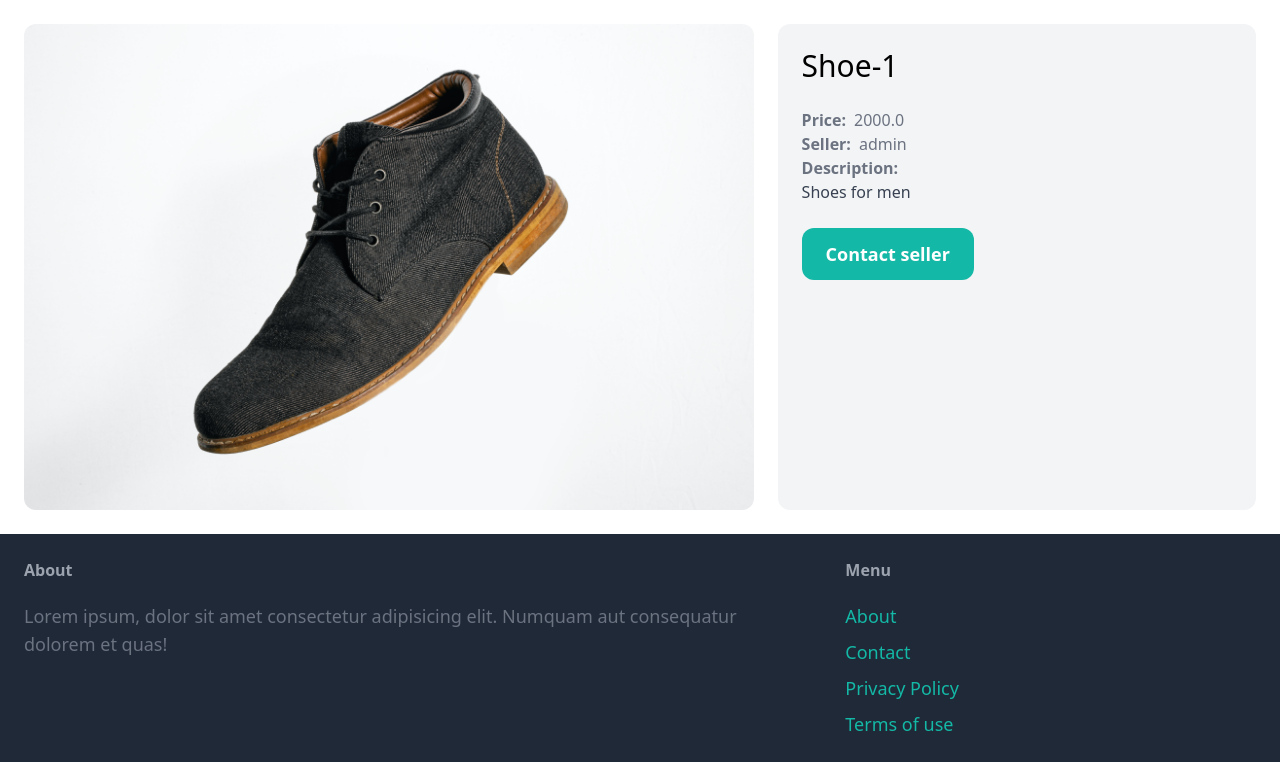
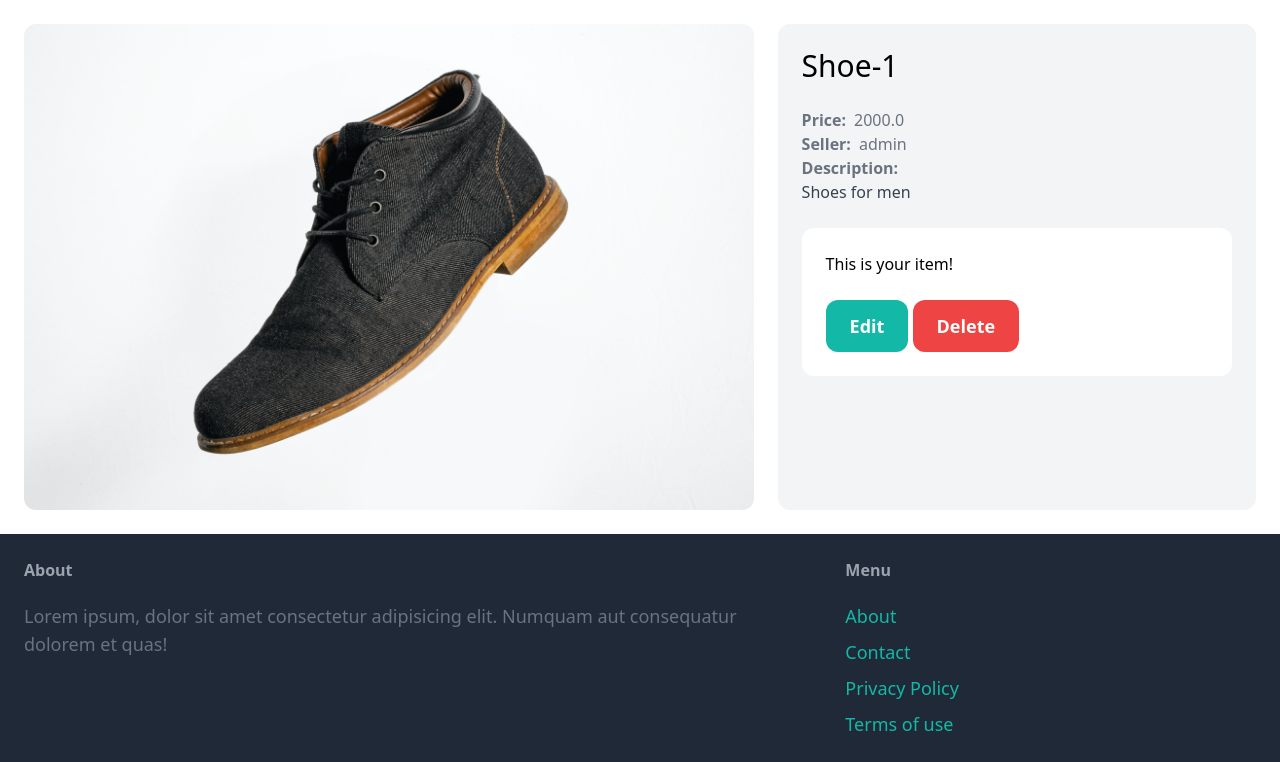
Before and after one commit to abhishekghimire40/Django_MarketPlace, a Django app: page /items/2/ in a window 1280 px wide. Shown: the part 77-839 px from the top of the page. Run offline with Django 4.2, Linux system fonts and the light colour scheme; a user stored in the database is signed in; data comes from the database, SQL or seed files in the repository; both versions use the stored data as it was after the commit; some libraries are stand-ins or nearby versions.

Commit message:
created a dashboard page to view all of your items and created edit and delete item functionality

```diff
--- a/core/templates/core/base.html
+++ b/core/templates/core/base.html
@@ -21,7 +21,7 @@
         {% if request.user.is_authenticated %}
           <a href="#"
              class="px-6 py-3 text-lg font-semibold bg-teal-500 text-white rounded-xl hover:bg-teal-700">Inbox</a>
-          <a href="#"
+          <a href="{% url 'dashboard:index' %}"
              class="px-6 py-3 text-lg font-semibold bg-gray-500 text-white rounded-xl hover:bg-gray-700">Dashboard</a>
         {% else %}
           <a href="{% url 'core:signup' %}"
--- a/core/urls.py
+++ b/core/urls.py
@@ -13,7 +13,7 @@ urlpatterns = [
     path("signup/", views.signup, name="signup"),
     # used django built in login view to handle login
     # NOTE: when logged in, it redirect to /accounts/profile so make sure to redirect it
-    # to a path you want in settings.py file
+    # to a path you want in settings.py files
     path(
         "login/",
         auth_views.LoginView.as_view(
--- /dev/null
+++ b/dashboard/urls.py
@@ -0,0 +1,9 @@
+from django.urls import path
+
+from . import views
+
+app_name = "dashboard"
+
+urlpatterns = [
+    path("", views.index, name="index"),
+]
--- a/item/forms.py
+++ b/item/forms.py
@@ -23,3 +23,17 @@ class NewItemForm(forms.ModelForm):
             "price": forms.TextInput(attrs={"class": INPUT_CLASSES}),
             "image": forms.FileInput(attrs={"class": INPUT_CLASSES}),
         }
+
+
+class EditItemForm(forms.ModelForm):
+    class Meta:
+        model = Item
+        fields = ("name", "description", "price", "image", "is_sold")
+
+        # styling our form
+        widgets = {
+            "name": forms.TextInput(attrs={"class": INPUT_CLASSES}),
+            "description": forms.Textarea(attrs={"class": INPUT_CLASSES}),
+            "price": forms.TextInput(attrs={"class": INPUT_CLASSES}),
+            "image": forms.FileInput(attrs={"class": INPUT_CLASSES}),
+        }
--- a/item/templates/item/detail.html
+++ b/item/templates/item/detail.html
@@ -22,10 +22,20 @@
           {{ item.description }}
         </p>
       {% endif %}
-      <a href="#"
-         class="inline-block mt-6 px-6 py-3 text-lg font-semibold bg-teal-500 text-white rounded-xl hover:bg-teal-700">
-        Contact seller
-      </a>
+      {% if request.user == item.created_by %}
+        <div class="mt-6 p-6 bg-white rounded-xl">
+          <p>This is your item!</p>
+          <a href="{% url 'item:edit' item.id %}"
+             class="inline-block mt-6 px-6 py-3 text-lg font-semibold bg-teal-500 text-white rounded-xl">Edit</a>
+          <a href="{% url 'item:delete' item.id %}"
+             class="inline-block mt-6 px-6 py-3 text-lg font-semibold bg-red-500 text-white rounded-xl">Delete</a>
+        </div>
+      {% else %}
+        <a href="#"
+           class="inline-block mt-6 px-6 py-3 text-lg font-semibold bg-teal-500 text-white rounded-xl hover:bg-teal-700">
+          Contact seller
+        </a>
+      {% endif %}
     </div>
   </div>
   {% if related_items|length > 0 %}
--- a/item/urls.py
+++ b/item/urls.py
@@ -6,4 +6,6 @@ app_name = "item"
 urlpatterns = [
     path("new/", views.new, name="new"),
     path("<int:pk>/", views.detail, name="detail"),
+    path("<int:pk>/delete/", views.delete, name="delete"),
+    path("<int:pk>/edit/", views.edit, name="edit"),
 ]
--- a/item/views.py
+++ b/item/views.py
@@ -1,7 +1,7 @@
 from django.contrib.auth.decorators import login_required
 from django.shortcuts import render, get_object_or_404, redirect
 from .models import Item
-from .forms import NewItemForm
+from .forms import NewItemForm, EditItemForm
 
 
 # Create your views here.
@@ -39,3 +39,24 @@ def new(request):
     form = NewItemForm()
 
     return render(request, "item/form.html", {"form": form, "title": "New Item"})
+
+
+@login_required
+def delete(request, pk):
+    item = get_object_or_404(Item, pk=pk, created_by=request.user)
+    item.delete()
+
+    return redirect("dashboard:index")
+
+
+@login_required
+def edit(request, pk):
+    item = get_object_or_404(Item, pk=pk, created_by=request.user)
+    if request.method == "POST":
+        form = EditItemForm(request.POST, request.FILES, instance=item)
+        form.save()
+        return redirect("item:detail", pk=item.id)
+    else:
+        form = EditItemForm(instance=item)
+
+    return render(request, "item/form.html", {"form": form, "title": "Edit item"})
--- a/marketplace/urls.py
+++ b/marketplace/urls.py
@@ -1,14 +1,16 @@
 # for handling images
 from django.conf import settings
 from django.conf.urls.static import static
+
 # NOTE: don't handle images like this in production environment
 
 from django.contrib import admin
-from django.urls import path,include
+from django.urls import path, include
 
 urlpatterns = [
-    path('',include("core.urls")),
-    path('items/',include('item.urls')),
-    path('admin/', admin.site.urls),
-] + static(settings.MEDIA_URL,document_root=settings.MEDIA_ROOT)
+    path("", include("core.urls")),
+    path("items/", include("item.urls")),
+    path("dashboard/", include("dashboard.urls")),
+    path("admin/", admin.site.urls),
+] + static(settings.MEDIA_URL, document_root=settings.MEDIA_ROOT)
 # after + is for handling images
```
Also changed, not shown: dashboard/templates/dashboard/index.html (added, +24 -0 lines), dashboard/views.py (+9 -0 lines), db.sqlite3, media/item_images/teddy-bear_7f4l73Y.jpg (added).
